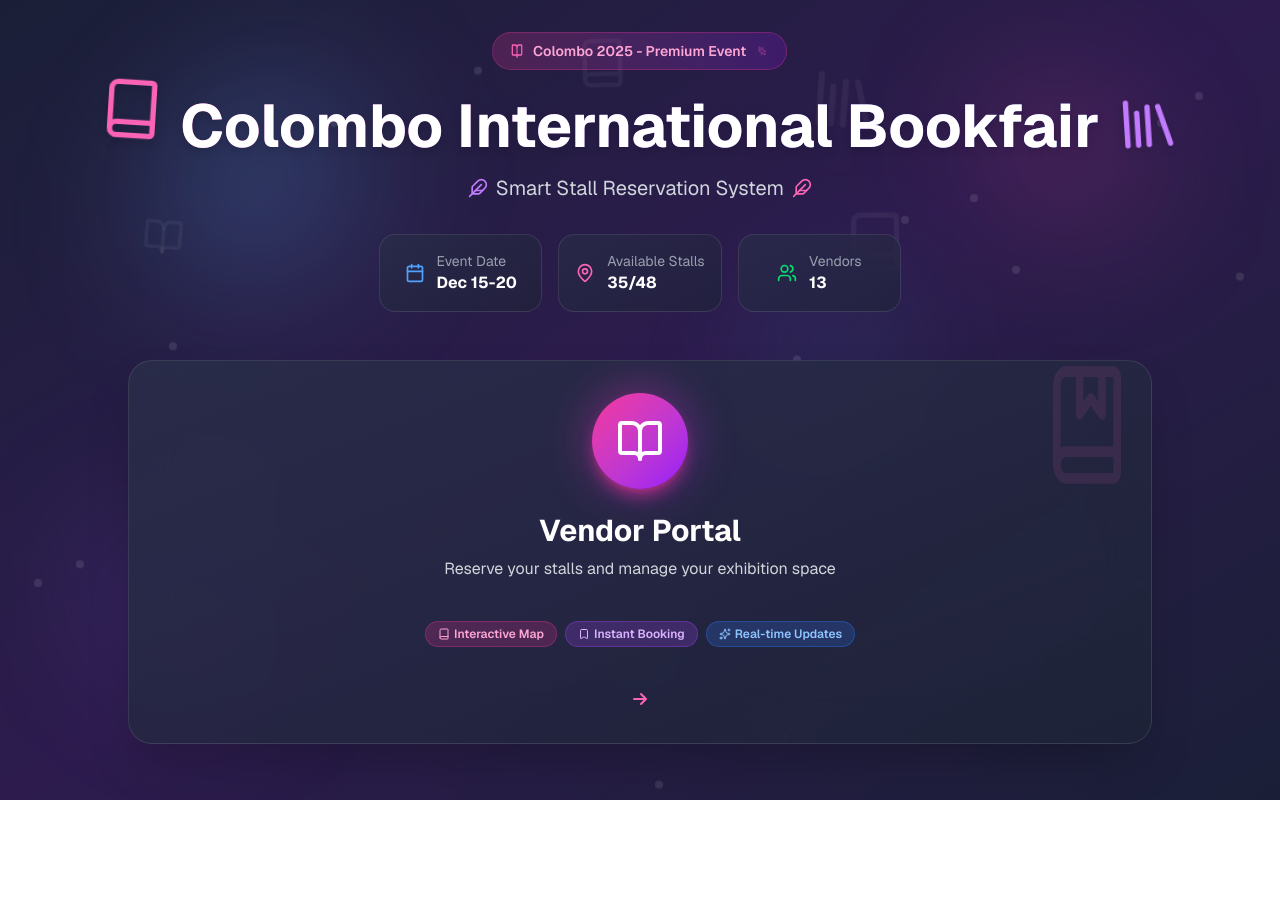
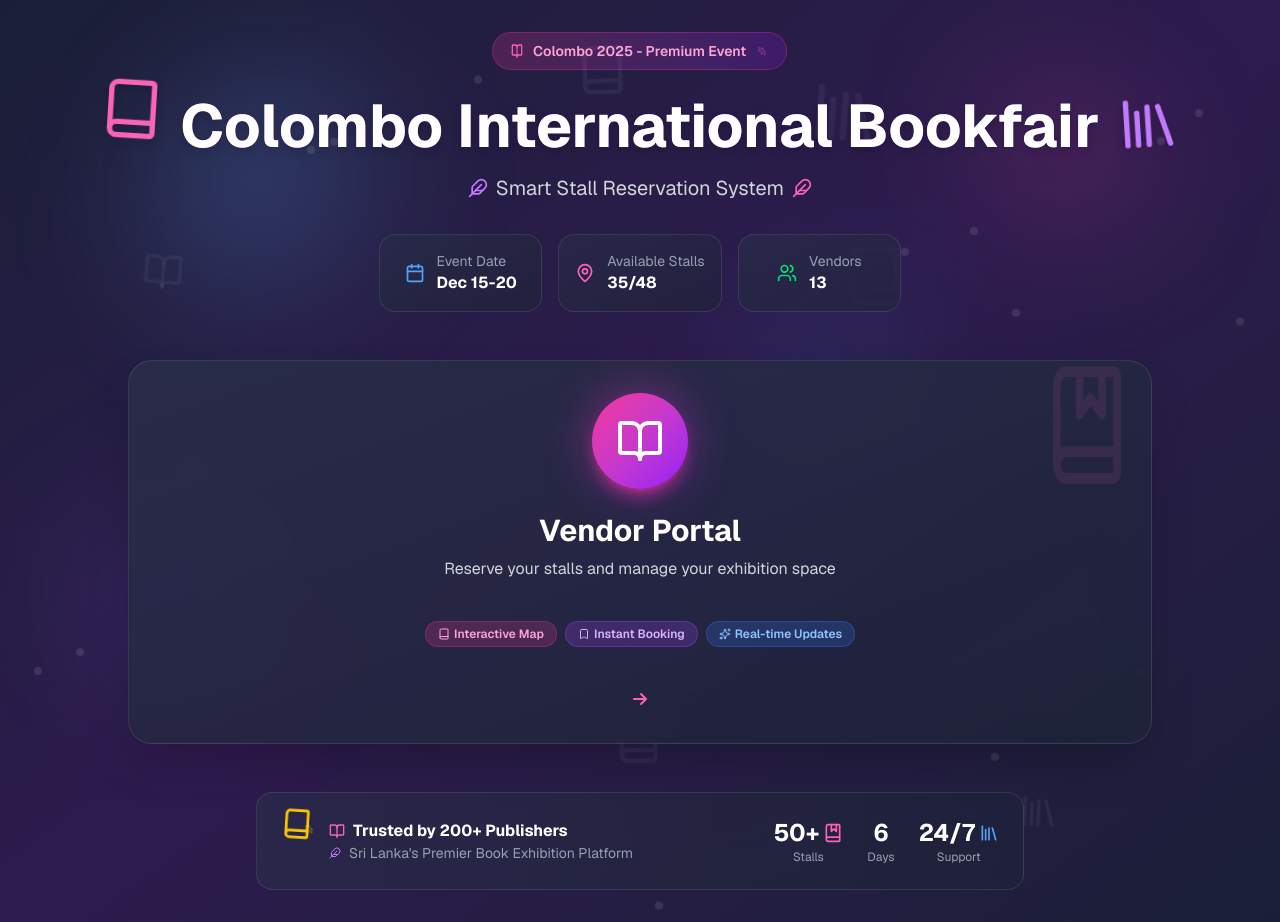
Before and after one commit to Final-Year-Group-Projects-FOE-UOR/Book-Fair-Reservation-System---Frontend, a Next.js app: page / in a window 1280 px wide. Before the commit the page ends 800 px from the top, so only its background shows below. Built offline with nearby package versions, Linux system fonts and the light colour scheme.

Commit message:
landing page ui done

```diff
--- a/src/components/landing/index.tsx
+++ b/src/components/landing/index.tsx
@@ -2,6 +2,7 @@
 
 import {
   Book,
+  BookMarked,
   BookOpen,
   Calendar,
   Feather,
@@ -66,6 +67,44 @@ const Landing = () => {
         <div className="w-[80vw]">
           <LoginCard />
         </div>
+        <div className="mt-12 w-[60vw] bg-linear-to-r from-[#2a2f4a]/60 to-[#1e2337]/60 backdrop-blur-xl border border-white/10 rounded-2xl p-6 flex items-center justify-between">
+          <div className="flex items-center gap-4">
+            <div className="relative">
+              <Book className="w-8 h-8 text-yellow-400 animate-floating-book" />
+              <Sparkles className="w-4 h-4 text-yellow-400 absolute -top-1 -right-1 animate-sparkle" />
+            </div>
+            <div>
+              <div className="text-white font-bold flex items-center gap-2">
+                <BookOpen className="w-4 h-4 text-pink-400" />
+                Trusted by 200+ Publishers
+              </div>
+              <div className="text-sm text-gray-400 flex items-center gap-2">
+                <Feather className="w-3 h-3 text-purple-400" />
+                {`Sri Lanka's Premier Book Exhibition Platform`}
+              </div>
+            </div>
+          </div>
+          <div className="hidden md:flex items-center gap-6">
+            <div className="text-center group">
+              <div className="text-2xl font-bold text-white flex items-center justify-center gap-1">
+                50+
+                <BookMarked className="w-5 h-5 text-pink-400 group-hover:animate-bookmark-drop" />
+              </div>
+              <div className="text-xs text-gray-400">Stalls</div>
+            </div>
+            <div className="text-center">
+              <div className="text-2xl font-bold text-white">6</div>
+              <div className="text-xs text-gray-400">Days</div>
+            </div>
+            <div className="text-center group">
+              <div className="text-2xl font-bold text-white flex items-center justify-center gap-1">
+                24/7
+                <Library className="w-5 h-5 text-blue-400 group-hover:animate-floating-book" />
+              </div>
+              <div className="text-xs text-gray-400">Support</div>
+            </div>
+          </div>
+        </div>
       </div>
     </AnimatedBackground>
   );
```
